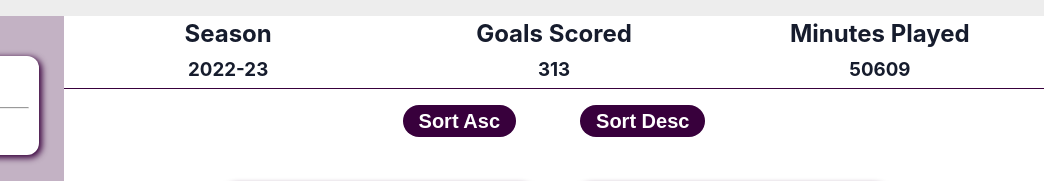
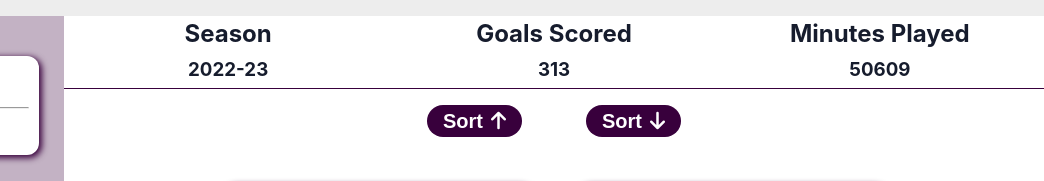
Before and after one commit to knightmac19/Top-Scorers, a plain HTML site: page index.html in a window 1280 px wide. Shown: the part 354-535 px from the top of the page, 236-1280 px from the left. Drawn offline with Linux system fonts and the light colour scheme; a script that the page names is missing; some icons are missing.

Commit message:
add sort buttons icons

```diff
--- a/assets/css/styles.css
+++ b/assets/css/styles.css
@@ -154,6 +154,10 @@ select {
 
 .sort-btn {
   padding: 0.5rem 1rem;
+  display: flex;
+  justify-content: center;
+  align-items: center;
+  gap: 0.5rem;
 }
 
 /* player cards section */
--- a/index.html
+++ b/index.html
@@ -109,8 +109,12 @@
           </div>
         </section>
         <section class="sort-section">
-          <button class="btn sort-btn" data-sort="asc">Sort Asc</button>
-          <button class="btn sort-btn" data-sort="desc">Sort Desc</button>
+          <button class="btn sort-btn" data-sort="asc">
+            Sort<i class="fas fa-arrow-up"></i>
+          </button>
+          <button class="btn sort-btn" data-sort="desc">
+            Sort<i class="fas fa-arrow-down"></i>
+          </button>
         </section>
 
         <section class="player-cards">
```
Also changed, not shown: 1 other file.
